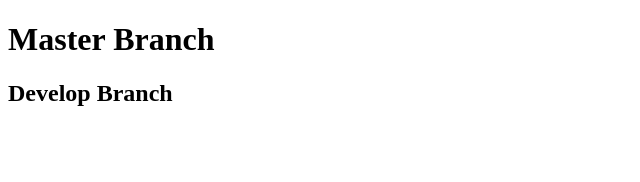
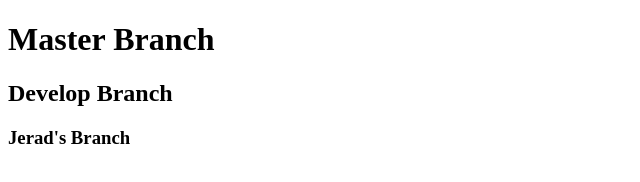
Before and after one commit to mvhayes1980/teamGit, a plain HTML site: page index.html in a window 1280 px wide. Shown: the whole page, without its empty margins (0-640 px from the left). Drawn offline with Linux system fonts and the light colour scheme.

Commit message:
Jerad's Branch

```diff
--- a/index.html
+++ b/index.html
@@ -9,5 +9,6 @@
 <body>
     <h1>Master Branch</h1>
     <h2>Develop Branch</h2>
+    <h3>Jerad's Branch</h3>
 </body>
 </html>
```
